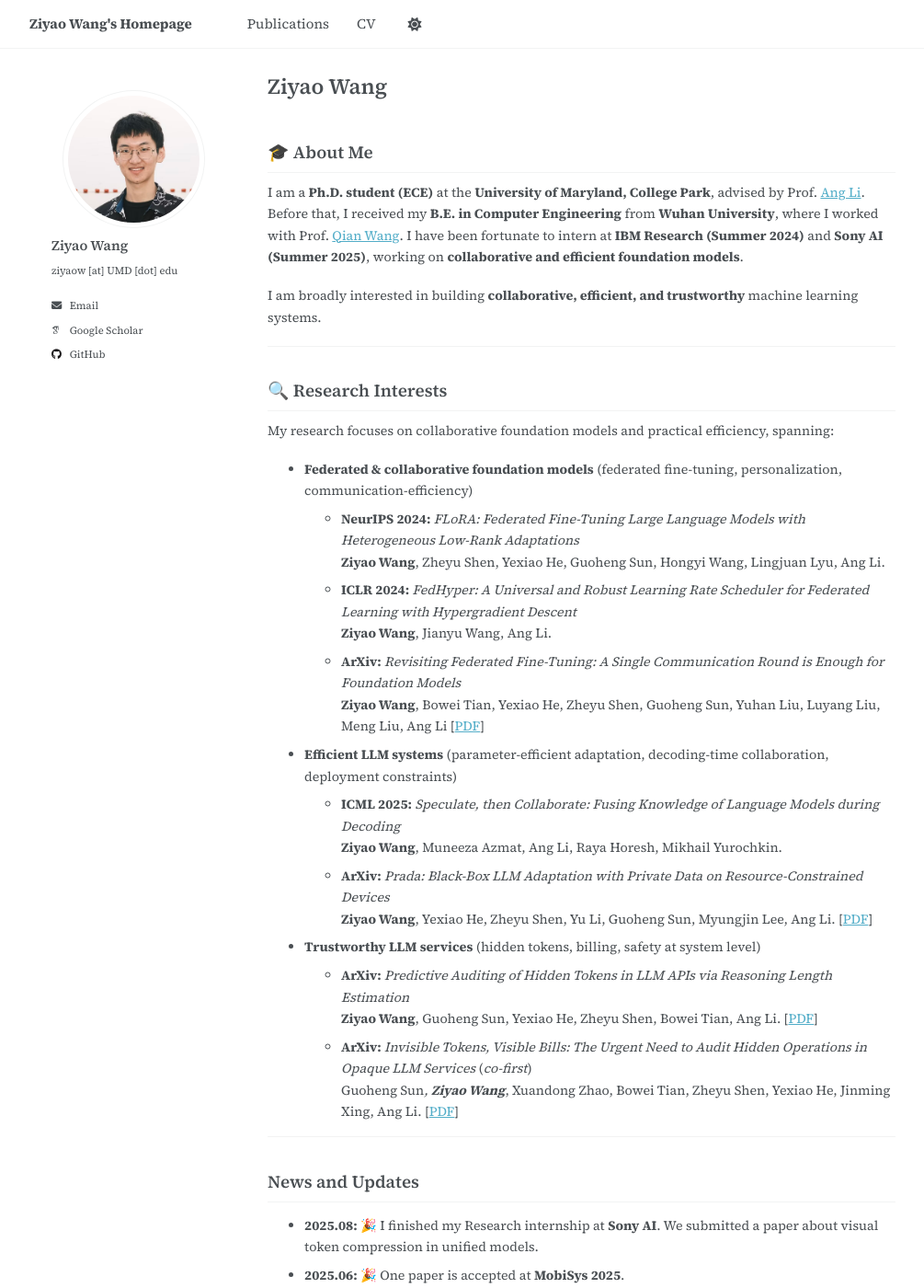
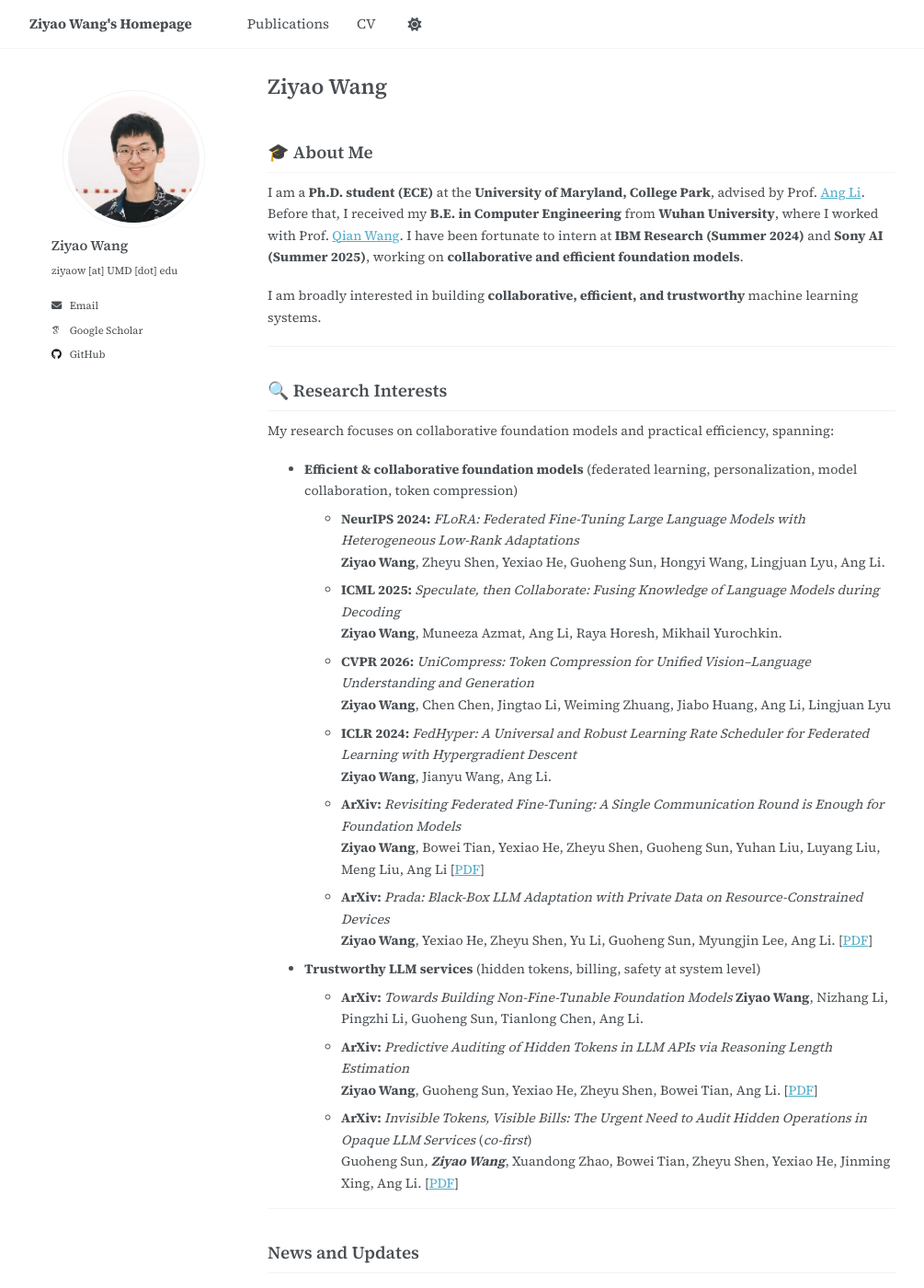
Before and after one commit to ziyaow1010/ziyaow1010.github.io, a Jekyll site: the page built from _pages/about.md, in a window 1280 px wide and 1400 px high. Shown: the whole window at 92% size, without its empty margins (32-1037 px from the left). Built offline with Jekyll 4.4.1, drawn with Linux system fonts in a browser that asks for light colours; some web fonts are replaced; a script that is not in the unit is left out.

Commit message:
Update about.md

```diff
--- a/_pages/about.md
+++ b/_pages/about.md
@@ -21,21 +21,23 @@ I am broadly interested in building **collaborative, efficient, and trustworthy*
 
 My research focuses on collaborative foundation models and practical efficiency, spanning:
 
-- **Federated & collaborative foundation models** (federated fine-tuning, personalization, communication-efficiency)
+- **Efficient & collaborative foundation models** (federated learning, personalization, model collaboration, token compression)
   - **NeurIPS 2024:** *FLoRA: Federated Fine-Tuning Large Language Models with Heterogeneous Low-Rank Adaptations*
     **Ziyao Wang**, Zheyu Shen, Yexiao He, Guoheng Sun, Hongyi Wang, Lingjuan Lyu, Ang Li.
+  - **ICML 2025:** *Speculate, then Collaborate: Fusing Knowledge of Language Models during Decoding*
+    **Ziyao Wang**, Muneeza Azmat, Ang Li, Raya Horesh, Mikhail Yurochkin.
+  - **CVPR 2026:** *UniCompress: Token Compression for Unified Vision–Language Understanding and Generation*
+    **Ziyao Wang**, Chen Chen, Jingtao Li, Weiming Zhuang, Jiabo Huang, Ang Li, Lingjuan Lyu
   - **ICLR 2024:** *FedHyper: A Universal and Robust Learning Rate Scheduler for Federated Learning with Hypergradient Descent*
     **Ziyao Wang**, Jianyu Wang, Ang Li.
   - **ArXiv:** *Revisiting Federated Fine-Tuning: A Single Communication Round is Enough for Foundation Models*
     **Ziyao Wang**, Bowei Tian, Yexiao He, Zheyu Shen, Guoheng Sun, Yuhan Liu, Luyang Liu, Meng Liu, Ang Li [[PDF](https://arxiv.org/abs/2412.04650)]
-
-- **Efficient LLM systems** (parameter-efficient adaptation, decoding-time collaboration, deployment constraints)
-  - **ICML 2025:** *Speculate, then Collaborate: Fusing Knowledge of Language Models during Decoding*
-    **Ziyao Wang**, Muneeza Azmat, Ang Li, Raya Horesh, Mikhail Yurochkin.
   - **ArXiv:** *Prada: Black-Box LLM Adaptation with Private Data on Resource-Constrained Devices*
     **Ziyao Wang**, Yexiao He, Zheyu Shen, Yu Li, Guoheng Sun, Myungjin Lee, Ang Li. [[PDF](https://arxiv.org/abs/2503.14932)]
 
 - **Trustworthy LLM services** (hidden tokens, billing, safety at system level)
+  - **ArXiv:** *Towards Building Non-Fine-Tunable Foundation Models*
+    **Ziyao Wang**, Nizhang Li, Pingzhi Li, Guoheng Sun, Tianlong Chen, Ang Li.
   - **ArXiv:** *Predictive Auditing of Hidden Tokens in LLM APIs via Reasoning Length Estimation*
     **Ziyao Wang**, Guoheng Sun, Yexiao He, Zheyu Shen, Bowei Tian, Ang Li. [[PDF](https://arxiv.org/abs/2508.00912)]
   - **ArXiv:** *Invisible Tokens, Visible Bills: The Urgent Need to Audit Hidden Operations in Opaque LLM Services* (*co-first*)
```
